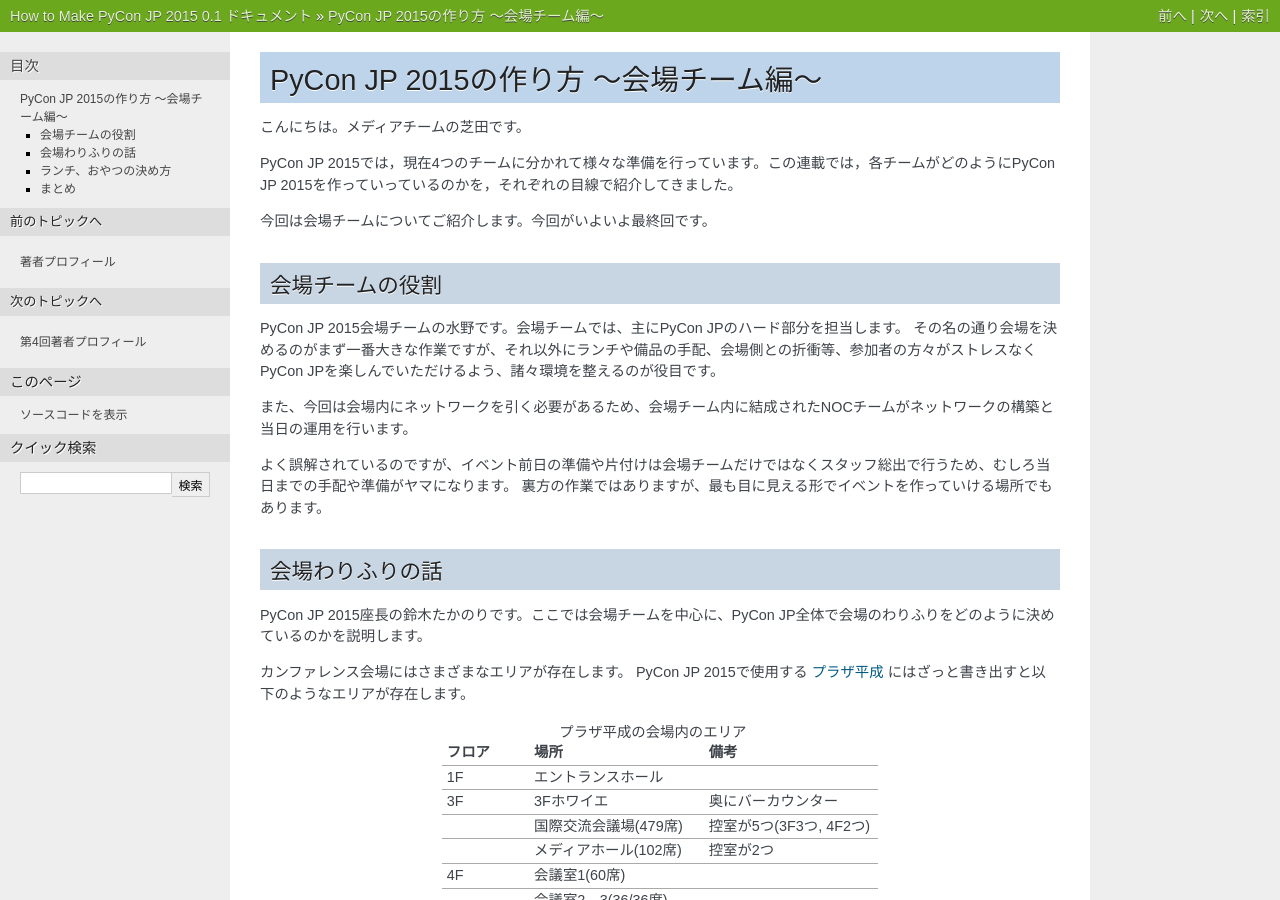
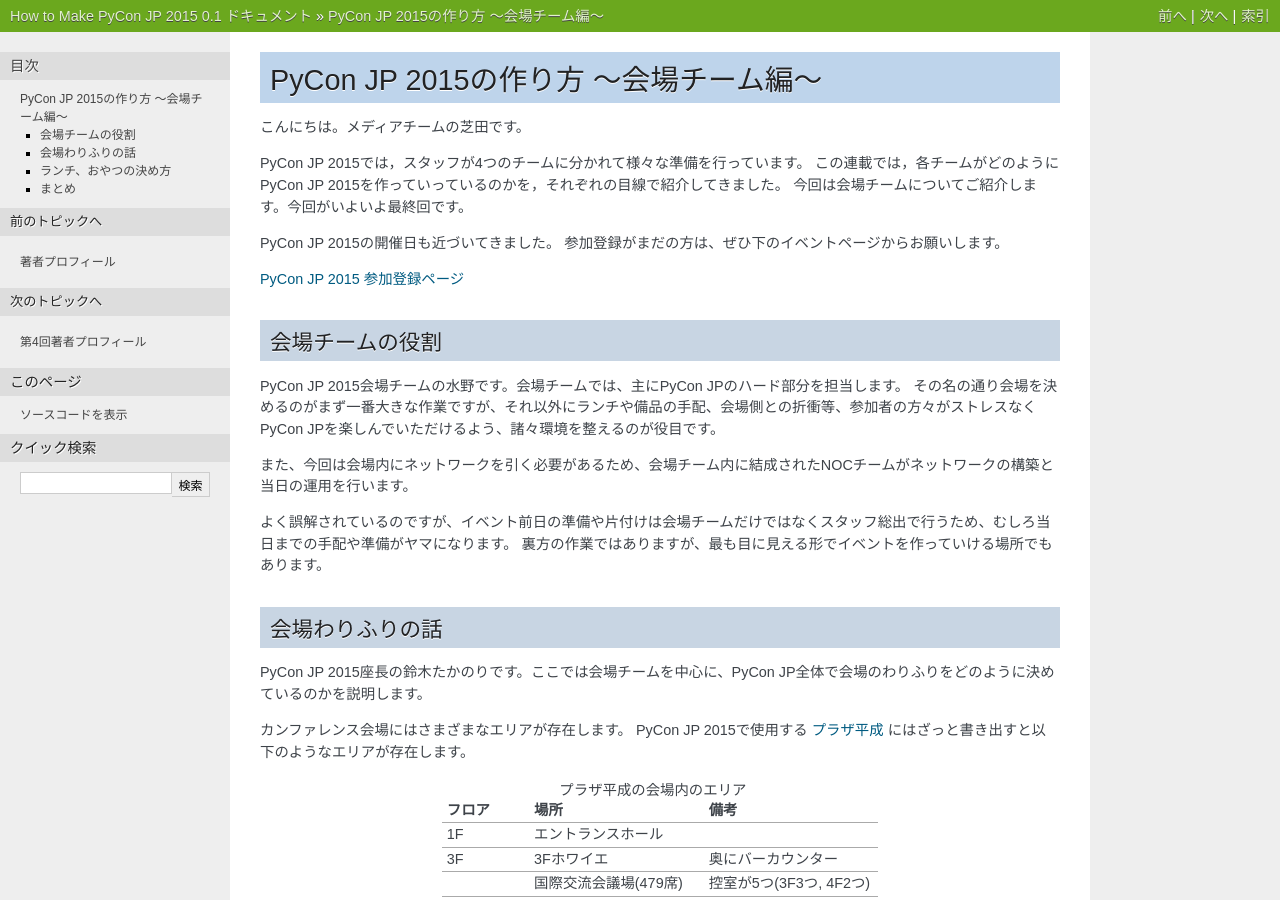
Before and after one commit to pyconjp/reports2015, a Sphinx documentation site: the page built from how-to-make/source/04_venue.rst, in a window 1280 px wide and 900 px high. Built offline with Sphinx 7.4.7, drawn with Linux system fonts in a browser that asks for light colours.

Commit message:
Update introduction in 04_venue

```diff
--- a/how-to-make/source/04_venue.rst
+++ b/how-to-make/source/04_venue.rst
@@ -4,9 +4,14 @@
 
 こんにちは。メディアチームの芝田です。
 
-PyCon JP 2015では，現在4つのチームに分かれて様々な準備を行っています。この連載では，各チームがどのようにPyCon JP 2015を作っていっているのかを，それぞれの目線で紹介してきました。
+PyCon JP 2015では，スタッフが4つのチームに分かれて様々な準備を行っています。
+この連載では，各チームがどのようにPyCon JP 2015を作っていっているのかを，それぞれの目線で紹介してきました。
+今回は会場チームについてご紹介します。今回がいよいよ最終回です。
 
-今回は会場チームについてご紹介します。今回がいよいよ最終回です。
+PyCon JP 2015の開催日も近づいてきました。
+参加登録がまだの方は、ぜひ下のイベントページからお願いします。
+
+`PyCon JP 2015 参加登録ページ <http://pyconjp.connpass.com/event/15146/>`_
 
 
 会場チームの役割
```
